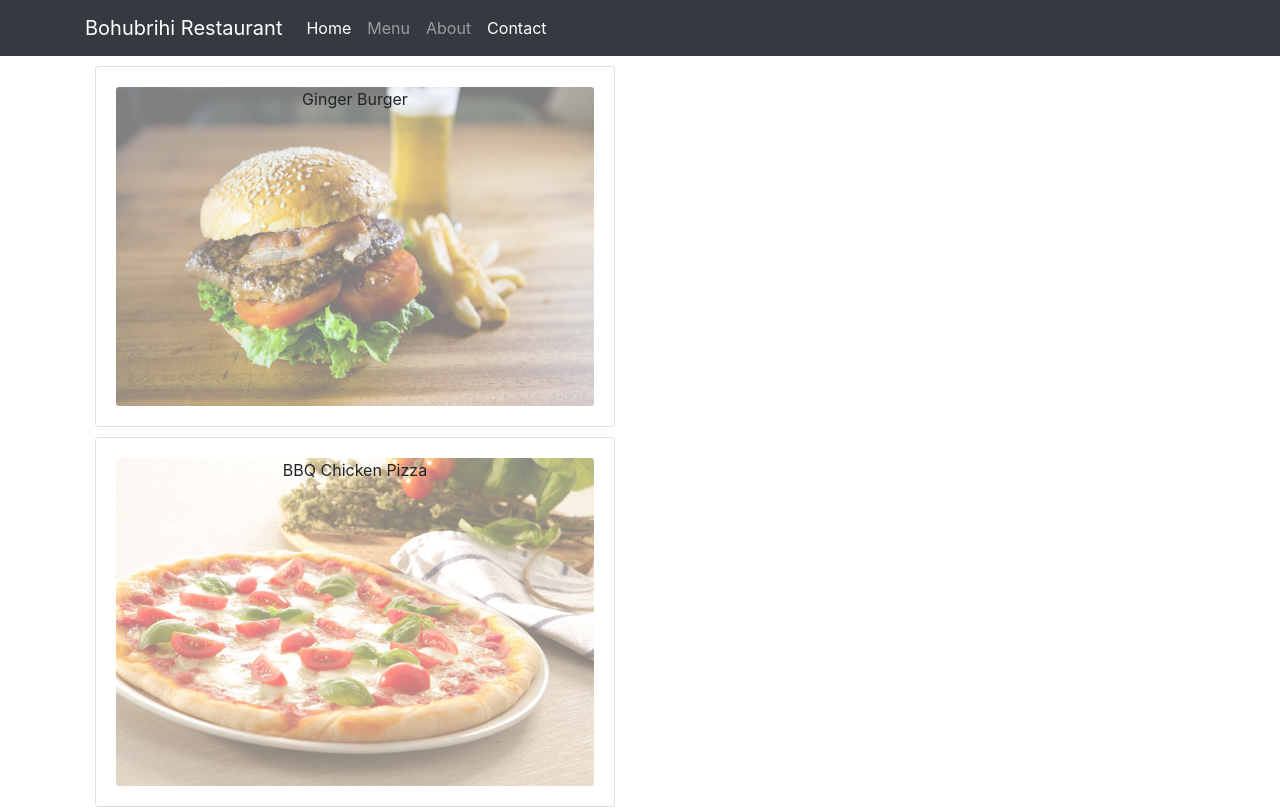
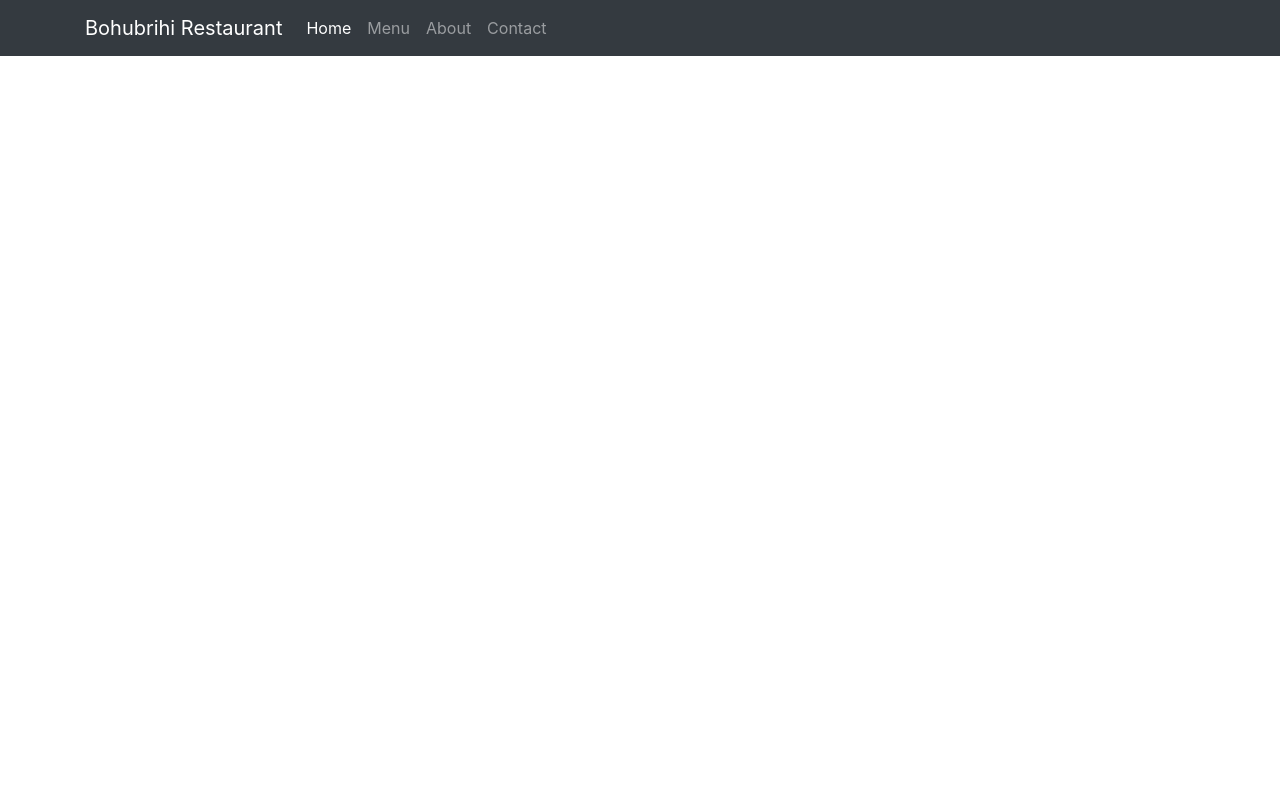
Before and after one commit to mz-nibir/Restaurent-Project, a React (Create React App) app: page /about in a window 1280 px wide. Shown: the top 809 px of the page. Built offline with nearby package versions, Linux system fonts and the light colour scheme; the HTML template or start-up script is replaced by a standard one.

Commit message:
Route added successfully

```diff
--- a/src/components/body/Body.js
+++ b/src/components/body/Body.js
@@ -2,12 +2,18 @@ import Menu from './Menu'
 import Home from './Home'
 import Contact from './Contact'
 import About from './About'
+import { Redirect, Route } from 'react-router'
 
 const Body = () => {
 
     return (
         <div>
-            <Menu />
+            <Route path="/" exact component={Home} />
+            <Route path="/menu" exact component={Menu} />
+            <Route path="/contact" exact component={Contact} />
+            <Route path="/about" exact component={About} />
+
+
 
         </div>
     );
--- a/src/components/header/Navigation.js
+++ b/src/components/header/Navigation.js
@@ -45,7 +45,7 @@ class Navigation extends Component {
                                 </NavItem>
 
                                 <NavItem>
-                                    <Link to="/contact" className="nav-link active">Contact</Link>
+                                    <Link to="/contact" className="nav-link">Contact</Link>
                                 </NavItem>
 
 
```
Also changed, not shown: 1 other file (tests, documents, lock files or other folders).
